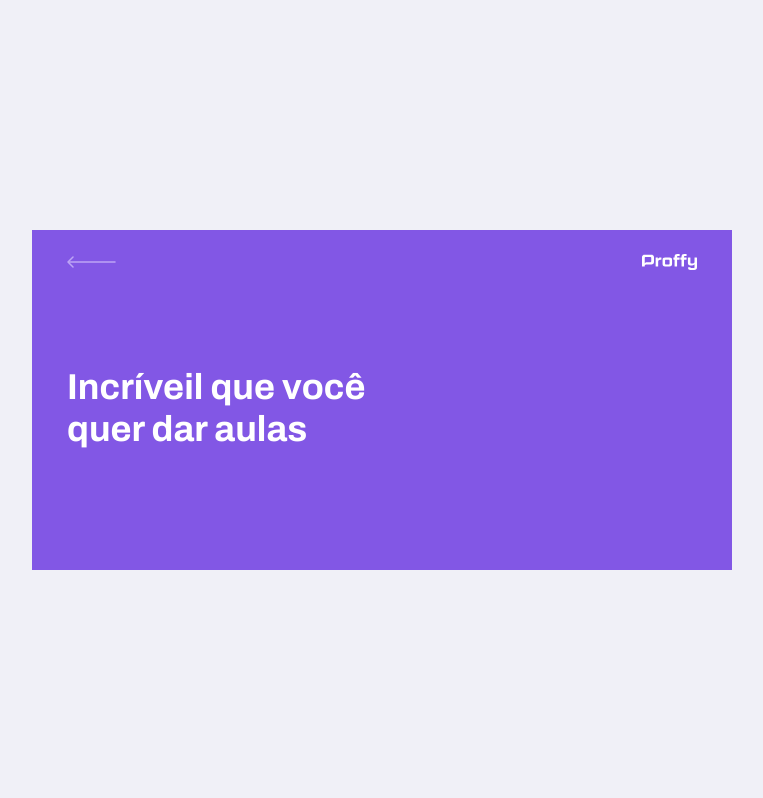
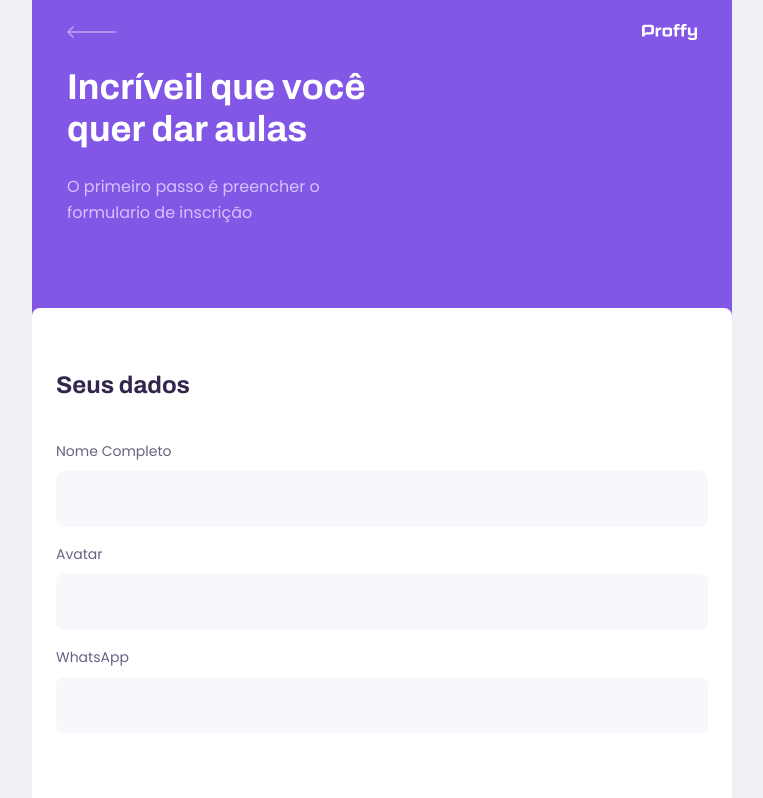
Before and after one commit to francelinom/proffy_web, a React (Create React App) app: page /give-classes in a window 1280 px wide. Shown: the top 798 px of the page, without its empty margins (258-1021 px from the left). Built offline with nearby package versions, Linux system fonts and the light colour scheme.

Commit message:
estilo de pagina

```diff
--- a/src/components/PageHeader/index.tsx
+++ b/src/components/PageHeader/index.tsx
@@ -8,6 +8,7 @@
 
 interface PageHeaderProps {
     title: string;
+    description?: string;
 }
 
 const PageHeader: React.FC<PageHeaderProps> = (props) => {
@@ -22,6 +23,7 @@
 
                 <div className="header-content">
                     <strong>{props.title}</strong>
+                    {props.description && <p>{props.description}</p>}
 
                     {props.children}
                 </div>
--- a/src/components/PageHeader/styles.css
+++ b/src/components/PageHeader/styles.css
@@ -40,6 +40,14 @@
     color: var(--color-title-in-primary);
 }
 
+.page-header .header-content p {
+    max-width: 30rem;
+    font-size: 1.6rem;
+    line-height: 2.6rem;
+    color: var(--color-text-in-primary);
+    margin-top: 2.4rem;
+}
+
 @media (min-width: 700px) {
     .page-header {
         height: 340px;
--- /dev/null
+++ b/src/components/input/index.tsx
@@ -0,0 +1,21 @@
+import React, {InputHTMLAttributes} from 'react';
+
+
+import './styles.css';
+
+
+interface InputProps extends InputHTMLAttributes<HTMLInputElement>{
+    name: string;
+    label: string;
+}
+
+const Input: React.FC<InputProps> = ({label, name, ...rest}) => {
+    return (
+        <div className="input-block">
+        <label htmlFor={name}>{label}</label>
+        <input type="text" id={name} {...rest}/>
+    </div>
+    )
+}
+
+export default Input;
--- /dev/null
+++ b/src/components/input/styles.css
@@ -0,0 +1,35 @@
+.input-block{
+    position: relative;
+}
+
+.input-block + .input-block{
+    margin-top: 1.4rem;
+}
+
+.input-block label {
+    font-size: 1.4rem;
+}
+
+
+.input-block input {
+    width: 100%;
+    height: 5.6rem;
+    margin-top: 0.8rem;
+    border-radius: 0.8rem;
+    background: var(--color-input-background);
+    border: 1px solid var(--color-line-in-white);
+    outline: 0;
+    padding: 0 1.6rem;
+    font: 1.6rem Archivo;
+}
+
+.input-block:focus-within::after {
+    width: calc(100% - 3.2rem);
+    height: 2px;
+    content: '';
+    background: var(--color-primary-light);
+    position: absolute;
+    left: 1.6rem;
+    right: 1.6rem;
+    bottom: 0;
+}
--- a/src/pages/TeacherForm/index.tsx
+++ b/src/pages/TeacherForm/index.tsx
@@ -1,10 +1,31 @@
 import React from 'react';
 import PageHeader from '../../components/PageHeader';
+import Input from '../../components/input';
+
+import './styles.css';
 
 function TeacherForm() {
     return (
         <div id="page-teacher-form" className="container">
-            <PageHeader title="Incríveil que você quer dar aulas"/>
+            <PageHeader
+                title="Incríveil que você quer dar aulas"
+                description="O primeiro passo é preencher o formulario de inscrição"
+            />
+
+            <main>
+                <fieldset>
+                    <legend>Seus dados</legend>
+                    <Input name="name" label="Nome Completo"/>
+                    <Input name="avatar" label="Avatar"/>
+                    <Input name="whatsapp" label="WhatsApp"/>
+                </fieldset>
+
+                <fieldset>
+                    <legend>Sobre a Aula</legend>
+                    <Input name="subject" label="Matéria"/>
+                    <Input name="cost" label="Custo da sua hora aula"/>
+                </fieldset>
+            </main>
         </div>
     )
 }
--- a/src/pages/TeacherForm/styles.css
+++ b/src/pages/TeacherForm/styles.css
@@ -0,0 +1,39 @@
+#page-teacher-form {
+    width: 100vw;
+    height: 100vh;
+}
+
+#page-teacher-form .page-header .header-content {
+    margin-bottom: 6.4rem;
+}
+
+#page-teacher-form main {
+    background: var(--color-box-base);
+    width: 100%;
+    max-width: 74rem;
+    border-radius: 0.8rem;
+    margin: -3.2rem auto 3.2rem;
+    padding-top: 6.4rem;
+    overflow: hidden;
+}
+
+#page-teacher-form main fieldset {
+    border: 0;
+    padding: 0 2.4rem;
+}
+
+#page-teacher-form main fieldset + fieldset {
+    margin-top: 6.4rem
+}
+
+#page-teacher-form main fieldset legend {
+    font: 700 2.4rem Archivo;
+    color: var(--color-text-title);
+    margin-bottom: 2.4rem;
+    display: flex;
+    align-items: center;
+    justify-content: space-between;
+    width: 100%;
+    padding-bottom: 1.6rem;
+    border-bottom: 1px solid var(--color-line-in-white);
+}
--- a/src/pages/TeacherList/index.tsx
+++ b/src/pages/TeacherList/index.tsx
@@ -2,29 +2,18 @@
 
 import PageHeader from '../../components/PageHeader';
 import TeacherItem from '../../components/TeacherItem';
+import Input from '../../components/input';
 
 import './styles.css';
-
 
 function TeacherList() {
     return (
         <div id="page-teacher-list" className="container">
             <PageHeader title="Estes são os proffys disponiveis">
                 <form id="search-teachers">
-                    <div className="input-block">
-                        <label htmlFor="subject">Matéria</label>
-                        <input type="text" id="subject" />
-                    </div>
-
-                    <div className="input-block">
-                        <label htmlFor="week_day">Dia da Semana</label>
-                        <input type="text" id="week_day" />
-                    </div>
-
-                    <div className="input-block">
-                        <label htmlFor="time">Hora</label>
-                        <input type="text" id="time" />
-                    </div>
+                    <Input name="subject" label="Matéria"/>
+                    <Input name="week_day" label="Dia da Semana"/>
+                    <Input type="time" name="time" label="Hora"/>
                 </form>
             </PageHeader>
 
--- a/src/pages/TeacherList/styles.css
+++ b/src/pages/TeacherList/styles.css
@@ -12,41 +12,6 @@
     color: var(--color-text-in-primary)
 }
 
-#search-teachers .input-block{
-    position: relative;
-}
-
-#search-teachers .input-block + .input-block{
-    margin-top: 1.4rem;
-}
-
-#search-teachers .input-block label {
-    font-size: 1.4rem;
-}
-
-
-#search-teachers .input-block input {
-    width: 100%;
-    height: 5.6rem;
-    margin-top: 0.8rem;
-    border-radius: 0.8rem;
-    background: var(--color-input-background);
-    border: 1px solid var(--color-line-in-white);
-    outline: 0;
-    padding: 0 1.6rem;
-    font: 1.6rem Archivo;
-}
-
-#search-teachers .input-block:focus-within::after {
-    width: calc(100% - 3.2rem);
-    height: 2px;
-    content: '';
-    background: var(--color-primary-light);
-    position: absolute;
-    left: 1.6rem;
-    right: 1.6rem;
-    bottom: 0;
-}
 
 #page-teacher-list main {
     margin: 3.2rem auto;
```
